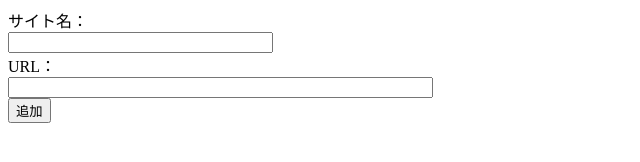
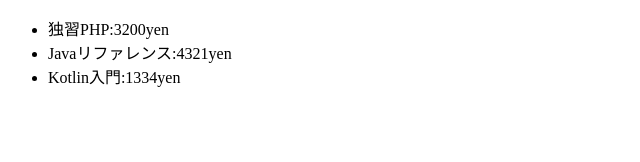
Before and after one commit to gpioblink/learning-node, a plain HTML site: page node1/cap6/test.html in a window 1280 px wide. Shown: the whole page, without its empty margins (0-640 px from the left). Drawn offline with Linux system fonts and the light colour scheme.

Commit message:
フラグメントを使った低コストリスト作成

```diff
--- a/node1/cap6/test.html
+++ b/node1/cap6/test.html
@@ -5,40 +5,26 @@
         <title>JavaScript開発入門</title>
     </head>
     <body>
-        <form>
-            <div>
-                <label for="name">サイト名：</label><br />
-                <input id="name" name="name" type="text" size="30" />
-            </div>
-            <div>
-                <label for="url">URL：</label><br />
-                <input id="url" name="url" type="url" size="50" />
-            </div>
-            <div>
-                <input id="btn" type="button" value="追加" />
-            </div>
-        </form>
+        <ul id="list"></ul>
     </body>
-    <div id="list"></div>
     <script>
         document.addEventListener('DOMContentLoaded', function(){
-            document.getElementById('btn').addEventListener('click', function(){
-                var name = document.getElementById('name');
-                var url = document.getElementById('url');
+            var books = [
+                { title: '独習PHP', price: 3200},
+                { title: 'Javaリファレンス', price: 4321},
+                { title: 'Kotlin入門', price: 1334}
+            ];
+            var list = document.getElementById('list');
+            var frag = document.createDocumentFragment();
 
-                //Make an 'a' element
-                var anchor = document.createElement('a');
-                // Add an option
-                anchor.href = url.value;
-                //Generate text node
-                var text = document.createTextNode(name.value);
-                anchor.appendChild(text);
-
-                var br = document.createElement('br');
-                var list = document.getElementById('list');
-                list.appendChild(anchor);
-                list.appendChild(br);
-            },false);
+            for(var i=0, len=books.length; i<len; i++){
+                var b = books[i];
+                var li = document.createElement('li');
+                var text = document.createTextNode(b.title +':' + b.price +'yen');
+                li.appendChild(text);
+                frag.appendChild(li);
+            }
+            document.getElementById('list').appendChild(frag);
         },false)
     </script>
 </html>
```
